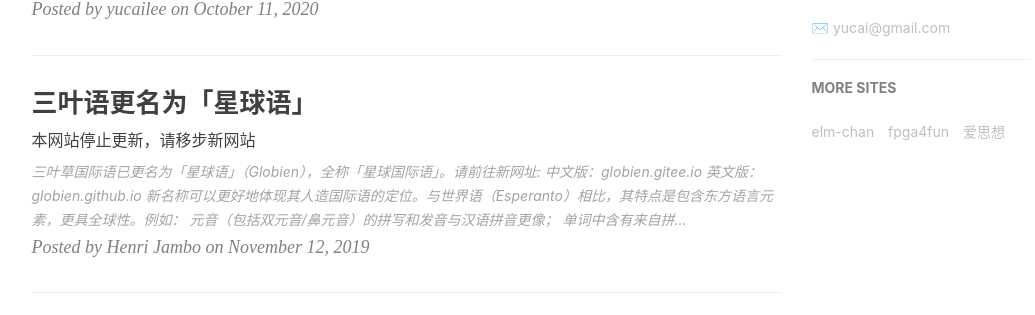
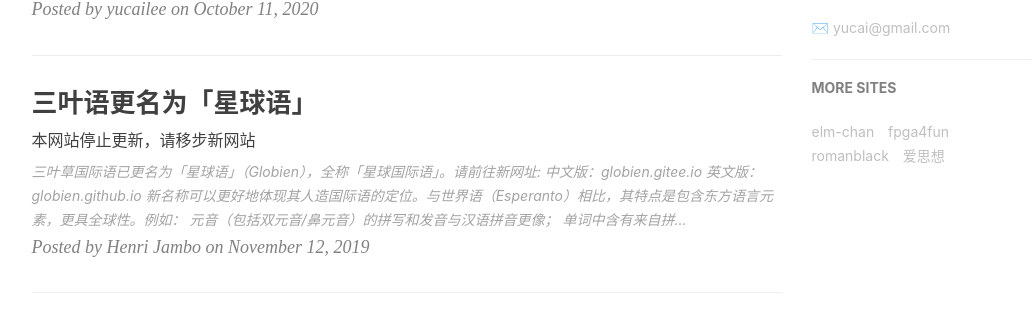
Before and after one commit to imliyucai/imliyucai.github.io, a Jekyll site: the page built from index.html, in a window 1280 px wide and 900 px high, scrolled down 768 px. Shown: the part 113-428 px from the top of the window, without its empty margins (136-1171 px from the left). Built offline with Jekyll 4.4.1, drawn with Linux system fonts in a browser that asks for light colours; nearby versions of some CDN libraries; the list of posts is cut into pages by our own code; comment, search, counter and statistics services are not loaded.

Commit message:
Update _config.yml
add links

```diff
--- a/_config.yml
+++ b/_config.yml
@@ -4,7 +4,7 @@ SEOTitle: 无为在歧路 - 让沟通更容易
 header-img: img/post-bg-desk.jpg
 email: yucai@gmail.com
 description: "不是你想的那样"
-keyword: "技术, 语言, 自由, 青年, 少年"
+keyword: "技术, 语言, 思想, 青春, 少年"
 url: "https://imliyucai.github.io"          # your host, for absolute URL
 baseurl: ""      # for example, '/blog' if your blog hosted on 'host/blog'
 github_repo: "https://github.com/imliyucai/imliyucai.github.io.git" # you code repository
@@ -101,10 +101,16 @@ friends: [
     {
         title: "elm-chan",
         href: "https://www.elm-chan.org/"
-    },{
+    },
+    {
         title: "fpga4fun",
         href: "https://www.fpga4fun.com/"
-    },{
+    },
+    {
+        title: "romanblack",
+        href: "https://www.romanblack.com/"
+    },
+    {
         title: "爱思想",
         href: "https://www.aisixiang.com/"
     }
```
